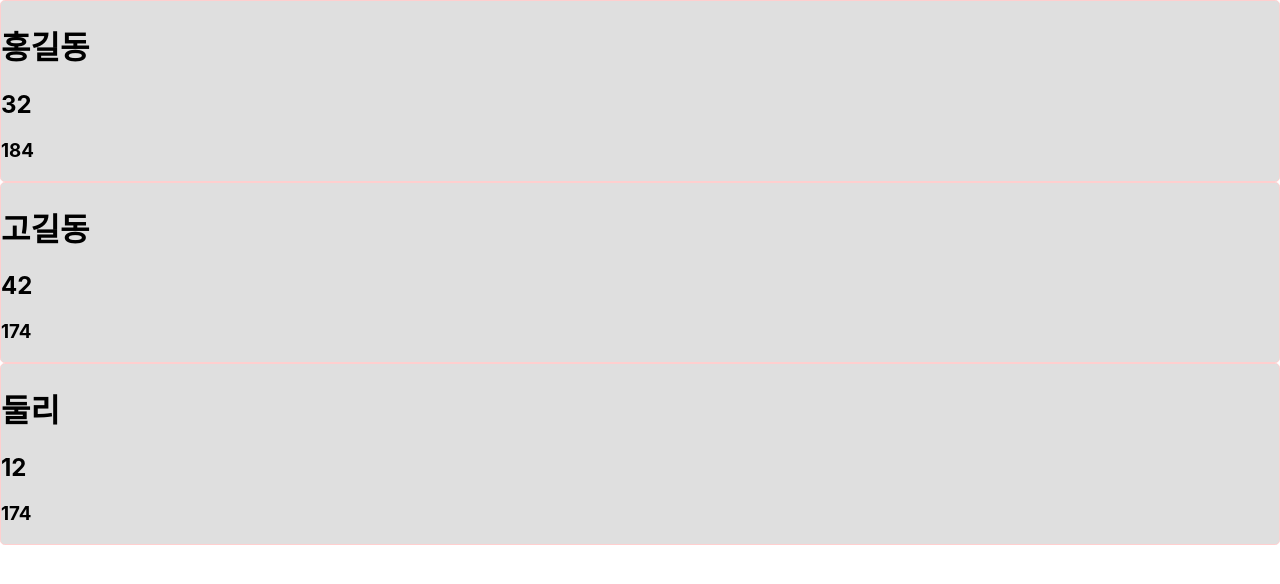
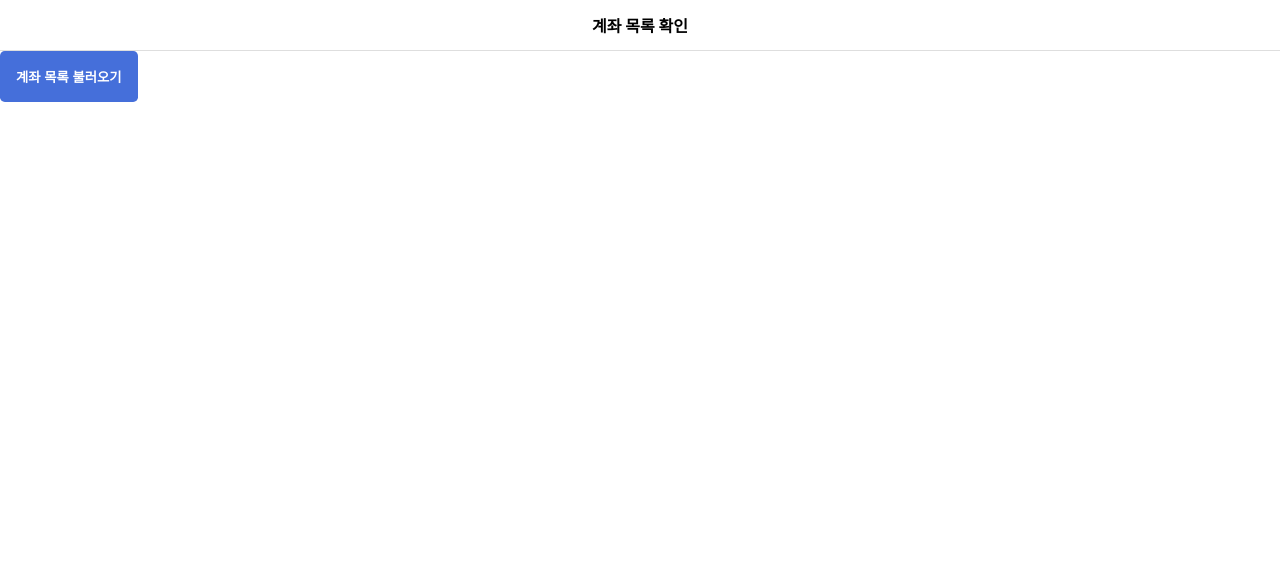
Before and after one commit to olive-su/Fintech_Programming, a React (Create React App) app in the folder fintech/: page /list in a window 1280 px wide. Shown: the top 584 px of the page. Built offline with nearby package versions, Linux system fonts and the light colour scheme.

Commit message:
사용자 코드 확인, 토큰 확인 페이지 구성(0527)

```diff
--- a/fintech/package.json
+++ b/fintech/package.json
@@ -7,6 +7,7 @@
     "@testing-library/react": "^11.2.7",
     "@testing-library/user-event": "^12.8.3",
     "axios": "^0.21.1",
+    "http-proxy-middleware": "^2.0.0",
     "react": "^17.0.2",
     "react-dom": "^17.0.2",
     "react-router-dom": "^5.2.0",
--- a/fintech/src/App.js
+++ b/fintech/src/App.js
@@ -3,6 +3,7 @@ import { BrowserRouter as Router, Switch, Route } from "react-router-dom";
 import AxiosComponent from "./component/AxiosComponent";
 import ListComponent from "./component/ListComponent";
 import AuthResultPage from "./pages/AuthResultPage";
+import ListPage from "./pages/ListPage";
 import MainPage from "./pages/MainPage";
 import NewsPage from "./pages/NewsPage";
 
@@ -10,9 +11,6 @@ function App() {
   return (
     <Router>
       <Switch>
-        <Route path="/list" exact>
-          <ListComponent />
-        </Route>
         <Route path="/axios" exact>
           <AxiosComponent />
         </Route>
@@ -25,6 +23,9 @@ function App() {
         <Route path="/authResult" exact>
           <AuthResultPage />
         </Route>
+        <Route path="/list" exact>
+          <ListPage />
+        </Route>
       </Switch>
     </Router>
   );
--- a/fintech/src/pages/AuthResultPage.js
+++ b/fintech/src/pages/AuthResultPage.js
@@ -1,31 +1,42 @@
-import React from "react";
+import React, { useState, useEffect } from "react";
 import { useLocation } from "react-router-dom";
 import queryString from "query-string";
 import Header from "../component/common/Header";
 import AuthButton from "../component/common/AuthButton";
 import axios from "axios";
+import qs from "qs";
 
 const AuthResultPage = () => {
   const { search } = useLocation();
   const { code } = queryString.parse(search);
+  const [accessToken, setaccessToken] = useState("토큰 받아오기 전 데이터");
+
+  useEffect(() => {
+    getAccessToken();
+  }, []);
 
   const getAccessToken = () => {
+    const sendData = qs.stringify({
+      code: code,
+      client_id: "1346a7ac-fa44-49d4-bc65-bd04add80812",
+      client_secret: "64917adb-6f07-4839-a9e2-a6f99a8fb84f",
+      redirect_uri: "http://localhost:3000/authResult",
+      grant_type: "authorization_code",
+    });
+
     const option = {
       method: "POST",
-      url: "https://testapi.openbanking.or.kr/oauth/2.0/token",
+      url: "/oauth/2.0/token",
       headers: {
         "Content-Type": "application/x-www-form-urlencoded",
       },
-      data: {
-        code: code,
-        client_id: "1346a7ac-fa44-49d4-bc65-bd04add80812",
-        client_secret: "64917adb-6f07-4839-a9e2-a6f99a8fb84f",
-        redirect_uri: "http://localhost:3000/authResult",
-        grant_type: "authorization_code",
-      },
+      data: sendData,
     };
+    //#homework : 해당 코드가 동작하게 변경해주세요 ! hint : proxy, json serialization on axios
     axios(option).then((response) => {
       console.log(response.data);
+      setaccessToken(response.data.access_token);
+      localStorage.setItem("accessToken", response.data.access_token);
     });
   };
 
@@ -34,7 +45,8 @@ const AuthResultPage = () => {
       <Header title={"사용자 발급 토큰 확인"}></Header>
       <p>사용자가 발급받은 사용자 코드는</p>
       <p>{code}</p>
-      <AuthButton title={"토큰받기"} handleClick={getAccessToken}></AuthButton>
+      <p>사용자의 토큰은?</p>
+      <p>{accessToken}</p>
     </>
   );
 };
--- /dev/null
+++ b/fintech/src/pages/ListPage.js
@@ -0,0 +1,37 @@
+import React from "react";
+import Header from "../component/common/Header";
+import AuthButton from "../component/common/AuthButton";
+import axios from "axios";
+
+const ListPage = () => {
+  //axios 통해서 https://testapi.openbanking.or.kr/v2.0/user/me 의 계좌 목록을 받아오기
+  //버튼을 눌렀을때 요청 발생
+  const getAccountList = () => {
+    const option = {
+      method: "GET",
+      url: "/v2.0/user/me",
+      headers: {
+        Authorization: `bearer ${localStorage.getItem("accessToken")}`,
+      },
+      params: {
+        user_seq_no: "1100774233",
+      },
+    };
+    //#homework : 해당 코드가 동작하게 변경해주세요 ! hint : proxy, json serialization on axios
+    axios(option).then((response) => {
+      console.log(response.data);
+    });
+    // axios.get(url, {params : {user_seq_no: "1100034736"}}).then
+  };
+  return (
+    <>
+      <Header title="계좌 목록 확인"></Header>
+      <AuthButton
+        title="계좌 목록 불러오기"
+        handleClick={getAccountList}
+      ></AuthButton>
+    </>
+  );
+};
+
+export default ListPage;
```
Also changed, not shown: fintech/src/setupProxy.js (added, +17 -0 lines), 2 other files (tests, documents, lock files or other folders).
